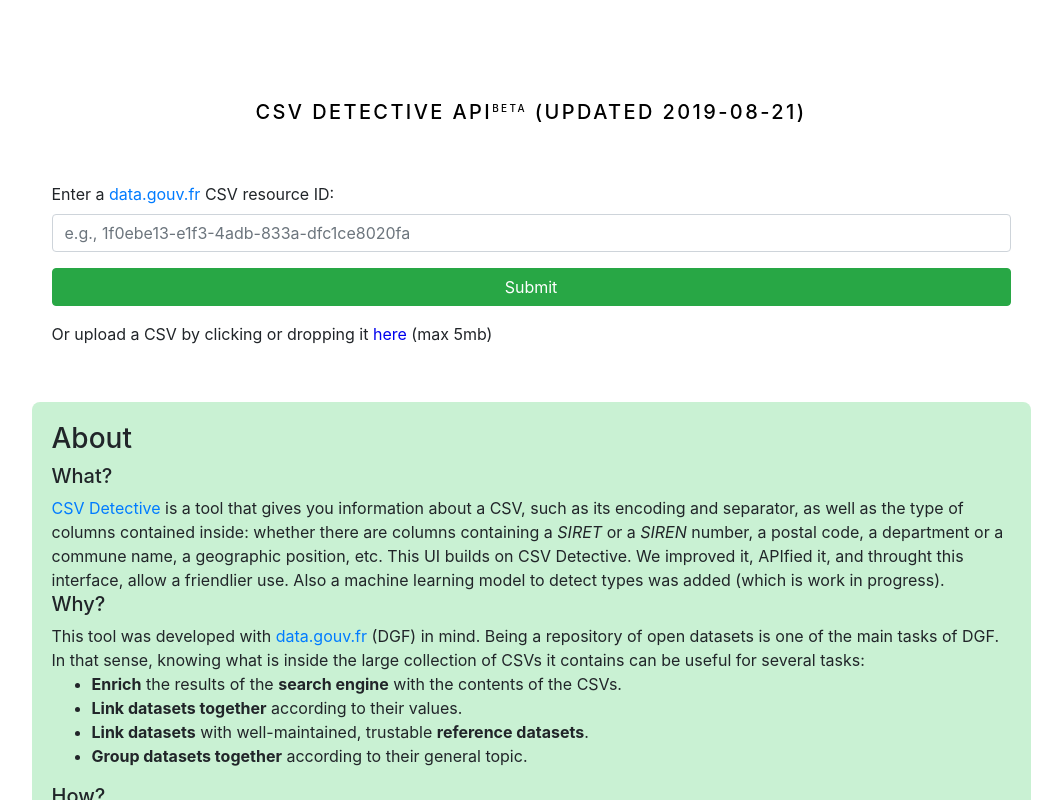
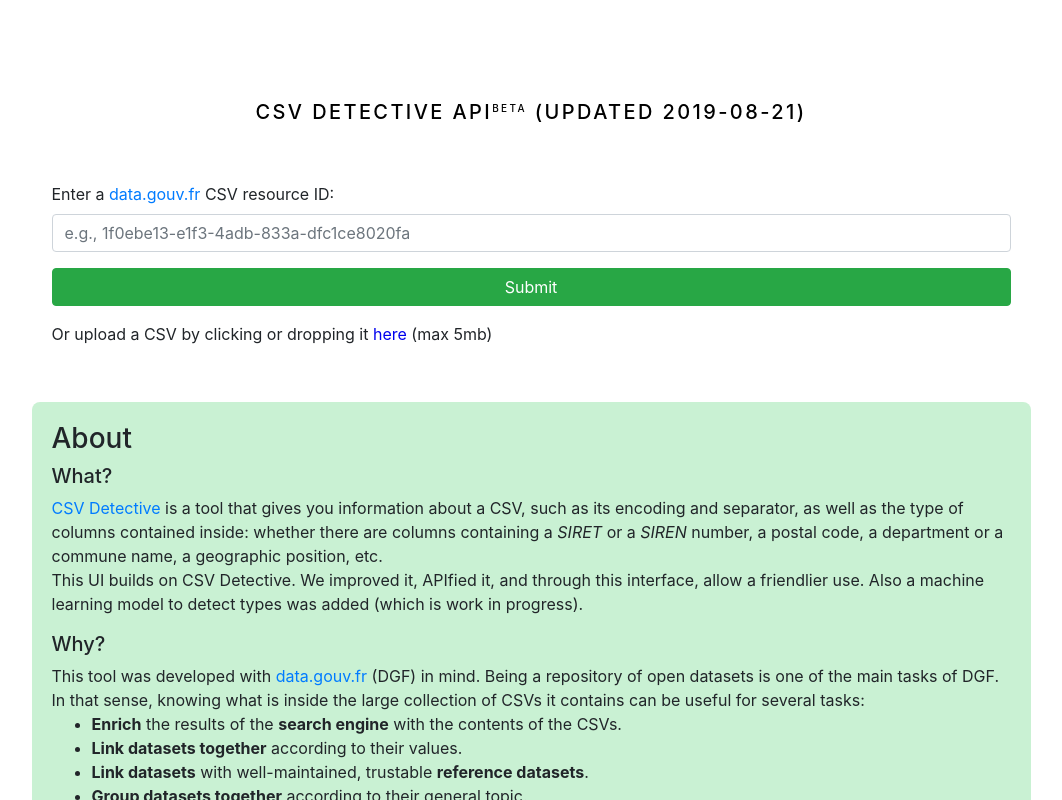
Before and after one commit to etalab/csv_detective_api, a React (Create React App) app in the folder ui/: page / in a window 1280 px wide. Both pictures are taken after a click on the element "About". Shown: the top 800 px of the page, without its empty margins (109-1171 px from the left). Built offline with nearby package versions, Linux system fonts and the light colour scheme.

Commit message:
refactored docker files

```diff
--- a/ui/src/App.js
+++ b/ui/src/App.js
@@ -337,8 +337,8 @@
             <Col><h5>What?</h5>
 
             <a href="https://github.com/etalab/csv_detective">CSV Detective</a> is a tool that gives you information about a CSV, such as its encoding and separator, as well as the type of columns contained inside: whether there are columns containing a <i>SIRET</i> or a <i>SIREN</i> number, a postal code, a department or a commune name, a geographic position, etc.
-            This UI builds on CSV Detective. We improved it, APIfied it, and throught this interface, allow a friendlier use. Also a machine learning model to detect types was added (which is work in progress).
-
+            <p>This UI builds on CSV Detective. We improved it, APIfied it, and through this interface, allow a friendlier use. Also a machine learning model to detect types was added (which is work in progress).
+            </p>
           </Col>
           </Row>
             <Row>
```
Also changed, not shown: 5 other files (tests, documents, lock files or other folders).
